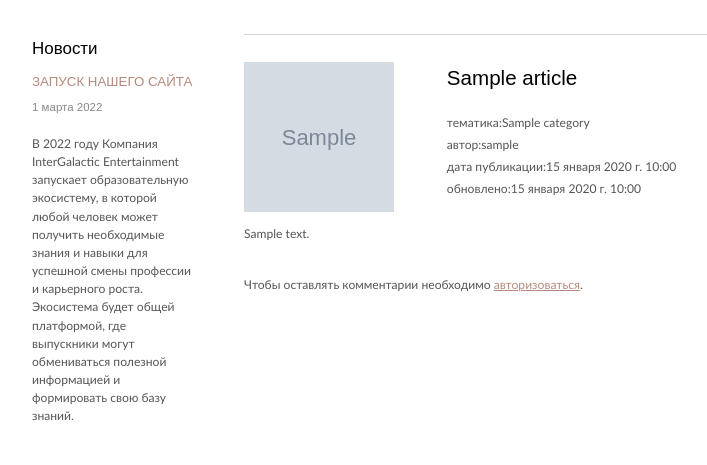
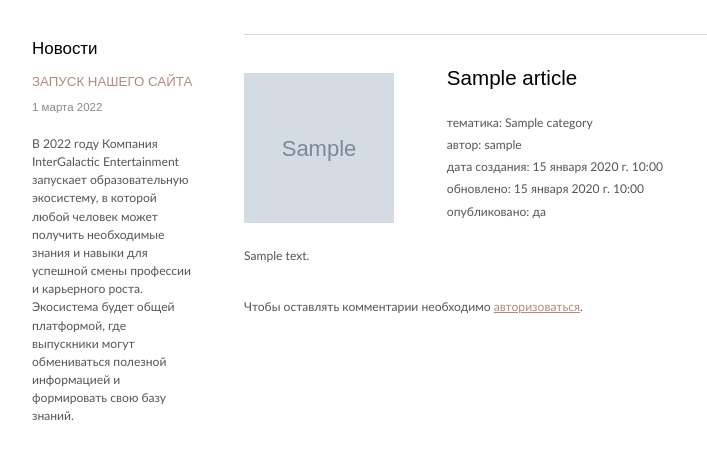
Before and after one commit to Zack8629/Pandora, a Django app: a page that uses Pandora/articles/templates/articles/article.html in a window 1280 px wide. Shown: the part 186-651 px from the top of the page, without its empty margins (185-892 px from the left). Run offline with Django 4.2, Linux system fonts and the light colour scheme; tables that the repository leaves empty hold one stand-in row (values such as "Sample post"); grey boxes marked "Sample" are stand-in pictures; parts of the project's set-up code (start-up, migrations or seed data) failed here and were passed over.

Commit message:
published / draft articles

```diff
--- a/Pandora/articles/templates/articles/article.html
+++ b/Pandora/articles/templates/articles/article.html
@@ -16,10 +16,18 @@
 
                         <ul>
                             <li><h1>{{article.title}}</h1></li>
-                            <li>тематика:{{article.category}}</li>
-                            <li>автор:{{article.author}}</li>
-                            <li>дата публикации:{{article.created_at}}</li>
-                            <li>обновлено:{{article.updated_at}}</li>
+                            <li>тематика: {{article.category}}</li>
+                            <li>автор: {{article.author}}</li>
+                            <li>дата создания: {{article.created_at}}</li>
+                            <li>обновлено: {{article.updated_at}}</li>
+
+                            <li>опубликовано:
+                                {% if article.published == True %}
+                                    да
+                                {% else %}
+                                    нет
+                                {% endif %}
+                            </li>
                             {% if request.user == article.author %}
                                 <li><a href="{% url 'articles:delete_article' article.slug%}">Удалить</a>
                                     <a href="{% url 'articles:update_article' article.slug%}">Редактировать</a></li>
--- a/Pandora/articles/views.py
+++ b/Pandora/articles/views.py
@@ -32,6 +32,14 @@ class ArticlesListView(ContextDataMixin, ListView):
     template_name = 'articles/index.html'
     context_object_name = "articles"
     page_title = "Все статьи"
+
+    def get_context_data(self, **kwargs):
+        context = super().get_context_data(**kwargs)
+        context['categories'] = get_all_categories()
+        context['articles'] = Articles.objects.filter(published=True)
+        if self.page_title is not None:
+            context['page_title'] = self.page_title
+        return context
 
 
 class ArticleDetailView(ContextDataMixin, DetailView):
@@ -121,7 +129,7 @@ class DeleteArticlesView(ContextDataMixin, PermissionUserMixin, SuccessMessageMi
 
 class UpdateArticlesView(ContextDataMixin, PermissionUserMixin, SuccessMessageMixin, UpdateView):
     model = Articles
-    fields = ['title', 'content', 'category', 'summary', 'image']
+    fields = ['title', 'published', 'content', 'category', 'summary', 'image']
     template_name = 'articles/update_article.html'
     page_title = 'Редактирование статьи'
     success_message = 'Статья успешно изменена'
```
Also changed, not shown: Pandora/articles/templates/articles/index.html (+4 -4 lines).
